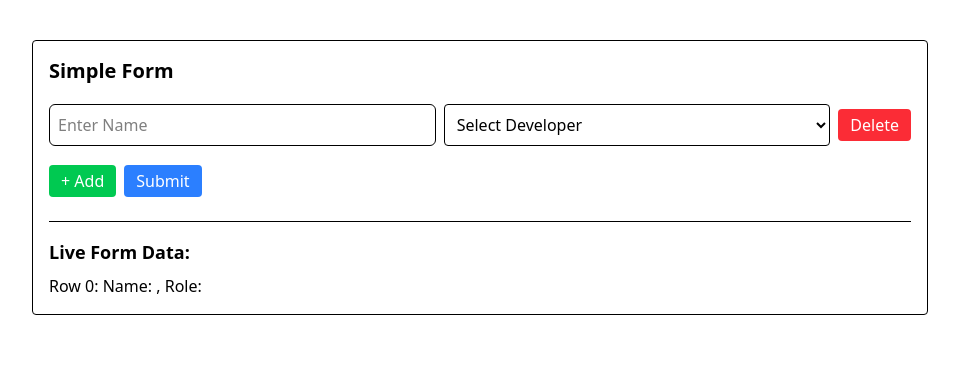
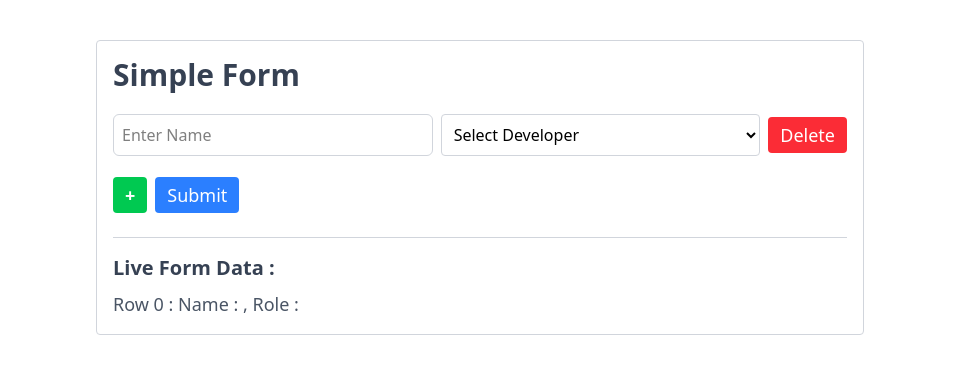
Before and after one commit to sharmin-khan/react-form, a React (Vite) app: page / in a window 1280 px wide. Shown: the top 374 px of the page, without its empty margins (160-1119 px from the left). Built offline with nearby package versions, Linux system fonts and the light colour scheme.

Commit message:
UI Design implement.

```diff
--- a/src/components/Form.jsx
+++ b/src/components/Form.jsx
@@ -50,8 +50,9 @@ const Form = () => {
   };
 
   return (
-    <div className="max-w-4xl mx-auto mt-10 p-4 border rounded bg-white">
-      <h1 className="text-xl font-bold mb-4">Simple Form</h1>
+
+    <div className="max-w-3xl mx-auto mt-10 p-4 border border-gray-300 rounded bg-white">
+      <h1 className="text-3xl font-semibold text-gray-700 mb-4">Simple Form</h1>
 
       <form onSubmit={handleSubmit}>
         {rows.map((row) => (
@@ -59,7 +60,7 @@ const Form = () => {
             key={row.id}
             row={row}
             deleteRow={() => deleteRow(row.id)}
-            updateData={(data) => handleDataChange(row.id, data)}
+            updateData={(id, data) => handleDataChange(id, data)}
             errors={errors[row.id] || {}}
           />
         ))}
@@ -67,27 +68,27 @@ const Form = () => {
         <button
           type="button"
           onClick={addRow}
-          className="bg-green-500 text-white px-3 py-1 rounded mt-2 cursor-pointer"
+          className="bg-green-500 hover:bg-green-600  text-white text-lg font-extrabold px-3 py-1 rounded mt-2 cursor-pointer"
         >
-          + Add
+          +
         </button>
 
         <button
           type="submit"
-          className="bg-blue-500 text-white px-3 py-1 rounded mt-2 ml-2 cursor-pointer"
+          className="bg-blue-500 hover:bg-blue-600  text-white text-lg font-medium px-3 py-1 rounded mt-2 ml-2 cursor-pointer"
         >
           Submit
         </button>
       </form>
 
       {/* Live Form Data (Requirement 3) */}
-      <div className="mt-6 border-t pt-4">
-        <h2 className="text-lg font-semibold mb-2">Live Form Data:</h2>
+      <div className="mt-6 border-t border-gray-300 pt-4">
+        <h2 className="text-xl font-semibold text-gray-700 mb-2">Live Form Data :</h2>
         {rows.map((row) => {
           const data = allData[row.id] || {};
           return (
-            <h3 key={row.id}>
-              Row {row.id}: Name: {data.name || ""}, Role: {data.role || ""}
+            <h3 key={row.id} className="text-lg text-gray-600">
+              Row {row.id} : Name : {data.name || ""}, Role : {data.role || ""}
             </h3>
           );
         })}
@@ -96,21 +97,21 @@ const Form = () => {
       {/* Submitted Form Data Table (Requirement 8) */}
       {Object.keys(submittedData).length > 0 && (
         <div className="mt-6">
-          <h2 className="text-lg font-semibold mb-2">Submitted Form Data</h2>
-          <table className="table-auto border-collapse border border-gray-400 w-full">
+          <h2 className="text-xl font-semibold text-gray-700 mb-2">Submitted Form Data</h2>
+          <table className="table-auto border-collapse border border-gray-300  w-full">
             <thead>
               <tr>
-                <th className="border px-2 py-1">Row</th>
-                <th className="border px-2 py-1">Name</th>
-                <th className="border px-2 py-1">Role</th>
+                <th className="border border-gray-300 px-2 py-1 text-gray-600">Row</th>
+                <th className="border border-gray-300 px-2 py-1 text-gray-600">Name</th>
+                <th className="border border-gray-300 px-2 py-1 text-gray-600">Role</th>
               </tr>
             </thead>
             <tbody>
               {Object.entries(submittedData).map(([id, data]) => (
                 <tr key={id}>
-                  <td className="border px-2 py-1">{id}</td>
-                  <td className="border px-2 py-1">{data.name}</td>
-                  <td className="border px-2 py-1">{data.role}</td>
+                  <td className="border border-gray-300 px-2 py-1 text-gray-700">{id}</td>
+                  <td className="border border-gray-300 px-2 py-1 text-gray-700">{data.name}</td>
+                  <td className="border border-gray-300 px-2 py-1 text-gray-700">{data.role}</td>
                 </tr>
               ))}
             </tbody>
@@ -118,6 +119,7 @@ const Form = () => {
         </div>
       )}
     </div>
+
   );
 };
 
--- a/src/components/FormRow.jsx
+++ b/src/components/FormRow.jsx
@@ -7,9 +7,9 @@ export default function FormRow({ deleteRow, row, updateData, errors }) {
   });
 
   // Update parent state whenever local state changes
-  useEffect(() => {
-    updateData(formData);
-  }, [formData]);
+ useEffect(() => {
+  updateData(row.id, formData);
+}, [formData]);
 
   const handleChange = (field, value) => {
     setFormData({ ...formData, [field]: value });
@@ -23,13 +23,13 @@ export default function FormRow({ deleteRow, row, updateData, errors }) {
           value={formData.name}
           onChange={(e) => handleChange("name", e.target.value)}
           placeholder="Enter Name"
-          className="border p-2 rounded-md flex-1"
+          className="border border-gray-300 p-2 rounded-md flex-1 focus:border-blue-500 focus:ring-1 focus:ring-blue-500 outline-none"
         />
 
         <select
           value={formData.role}
           onChange={(e) => handleChange("role", e.target.value)}
-          className="border p-2 rounded flex-1"
+          className="border border-gray-300  p-2 rounded flex-1 focus:border-blue-500 focus:ring-1 focus:ring-blue-500 outline-none"
         >
           <option value="">Select Developer</option>
           <option value="Frontend Developer">Frontend Developer</option>
@@ -40,7 +40,7 @@ export default function FormRow({ deleteRow, row, updateData, errors }) {
         <button
           type="button"
           onClick={() => deleteRow(row.id)}
-          className="bg-red-500 text-white px-3 py-1 my-2 rounded cursor-pointer"
+          className="bg-red-500 hover:bg-red-600 text-white text-lg font-medium px-3 py-1 my-2 rounded cursor-pointer"
         >
           Delete
         </button>
```
